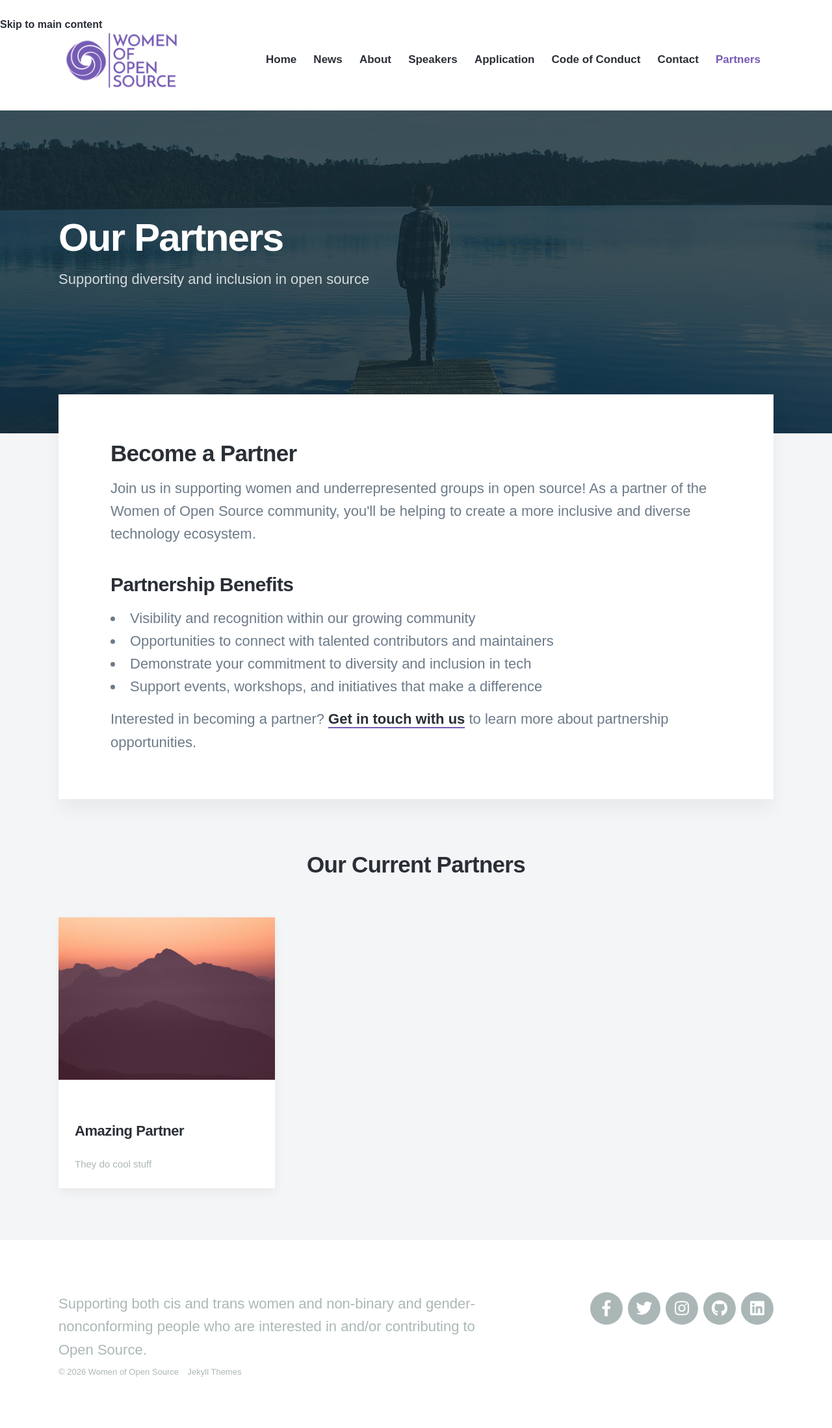
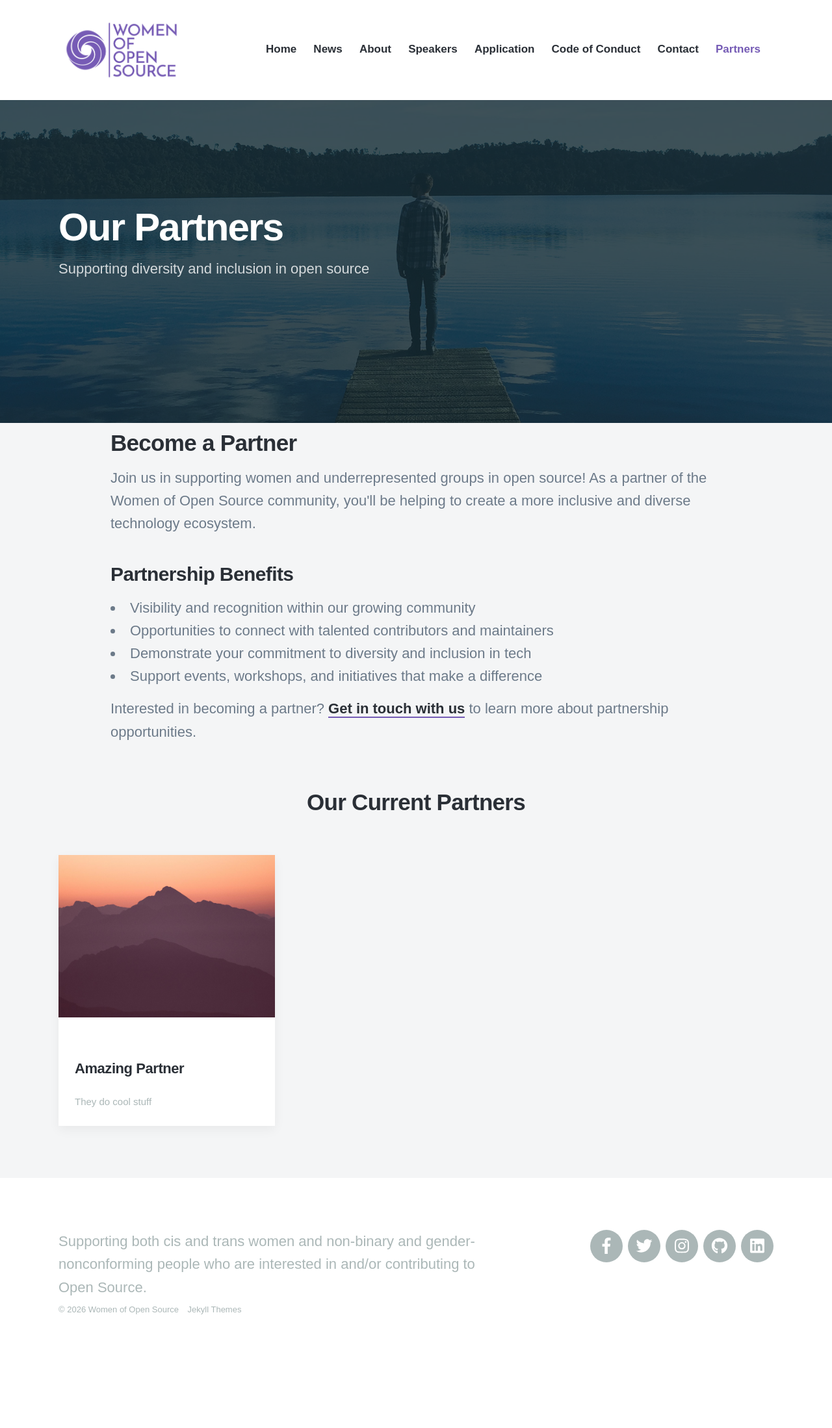
Before and after one commit to womenofopensource/womenofopensource.github.io, a Jekyll site: the page built from docs/partners/index.html, in a window 1280 px wide. Shown: the whole page at 65% size. Built offline with Jekyll 4.4.1, drawn with Linux system fonts in a browser that asks for light colours; nearby versions of some CDN libraries; some web fonts are replaced; after the commit the page ends 2102 px from its top, so only the background shows below that.

Commit message:
CSS fixes

```diff
--- a/docs/_sass/_basic.scss
+++ b/docs/_sass/_basic.scss
@@ -202,6 +202,20 @@
 	&:hover {
 		color: $accent-color;
 	}
+
+	&:focus {
+		outline: 2px solid $accent-color;
+		outline-offset: 2px;
+	}
+
+	&:focus:not(:focus-visible) {
+		outline: none;
+	}
+
+	&:focus-visible {
+		outline: 2px solid $accent-color;
+		outline-offset: 2px;
+	}
 }
 
 .button {
@@ -225,6 +239,20 @@
 		background: adjust-hue($accent-color,15%);
 		border-color: adjust-hue($accent-color,15%);
 		color: $background-color;
+	}
+
+	&:focus {
+		outline: 2px solid $text-dark-color;
+		outline-offset: 2px;
+	}
+
+	&:focus:not(:focus-visible) {
+		outline: none;
+	}
+
+	&:focus-visible {
+		outline: 2px solid $text-dark-color;
+		outline-offset: 2px;
 	}
 
 	svg {
--- a/docs/_sass/_includes/_content.scss
+++ b/docs/_sass/_includes/_content.scss
@@ -25,6 +25,10 @@
 	}
 }
 
+.single.single--no-padding {
+	padding-bottom: 0;
+}
+
 .single-post {
 	position: relative;
 	margin-top: -40px;
@@ -45,6 +49,12 @@
 	@include mq(laptop) {
 		padding: 70px 80px;
 		@include box-shadow(0, 14px, 26px, rgba(0,0,0,0.05));
+	}
+
+	&.single-post--seamless {
+		background: transparent;
+		box-shadow: none;
+		margin-bottom: 0;
 	}
 
 	hr {
--- a/docs/_sass/_includes/_header.scss
+++ b/docs/_sass/_includes/_header.scss
@@ -7,6 +7,24 @@
 
 
 // - - - - - - - - - - - - - - - - - - - - - - - - - - - - - - - - - - - - Header
+
+.skip-to-main {
+	position: absolute;
+	left: -9999px;
+	z-index: 9999;
+	padding: 10px 20px;
+	background: $accent-color;
+	color: $background-color;
+	font-weight: $bold-weight;
+	text-decoration: none;
+
+	&:focus {
+		left: 20px;
+		top: 20px;
+		outline: 2px solid $text-dark-color;
+		outline-offset: 2px;
+	}
+}
 
 .header {
 	margin-top: 20px;
@@ -79,6 +97,10 @@
 	font-size: 15px;
 	line-height: 20px;
 	color: $text-dark-color;
+	background: none;
+	border: none;
+	padding: 8px;
+	margin: 0;
 
 	@include mq(tabletp) {
 		right: 0;
@@ -86,6 +108,11 @@
 
 	@include mq(tabletl) {
 		display: none;
+	}
+
+	&:focus {
+		outline: 2px solid $accent-color;
+		outline-offset: 2px;
 	}
 }
 
--- a/docs/_sass/_includes/_socials.scss
+++ b/docs/_sass/_includes/_socials.scss
@@ -51,4 +51,18 @@
 		background: $accent-color;
 		color: $background-color;
 	}
+
+	&:focus {
+		outline: 2px solid $accent-color;
+		outline-offset: 2px;
+	}
+
+	&:focus:not(:focus-visible) {
+		outline: none;
+	}
+
+	&:focus-visible {
+		outline: 2px solid $accent-color;
+		outline-offset: 2px;
+	}
 }
```
